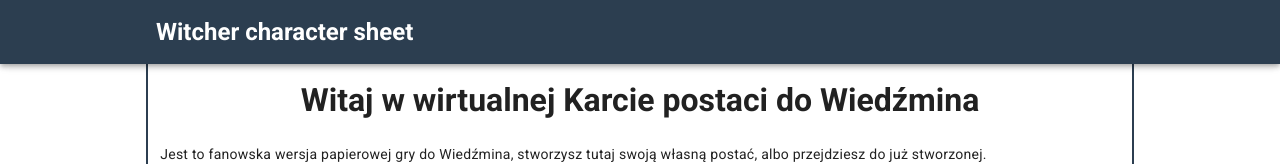
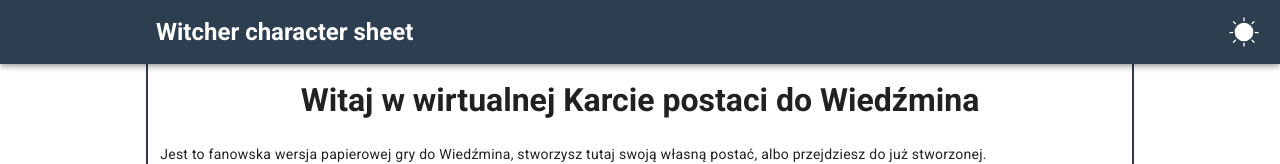
Before and after one commit to DzordzoMen/witcher-character-sheet, a Vue app: page / in a window 1280 px wide. Shown: the top 164 px of the page. Built offline with nearby package versions, Linux system fonts and the light colour scheme.

Commit message:
implemented new icons and mixin in header and navigation drawer

```diff
--- a/src/App.vue
+++ b/src/App.vue
@@ -178,6 +178,37 @@
           class="sidebar-list"
         >
           <v-list-item-group>
+            <v-list-item @click="darkTheme = !darkTheme">
+              <v-tooltip left nudge-left="8px">
+                <template #activator="{ on }">
+                  <v-list-item-icon v-on="on">
+                    <sun-icon
+                      v-if="!darkTheme"
+                      :width="32"
+                      :height="32"
+                      color="#fff"
+                    />
+
+                    <moon-icon
+                      v-else
+                      :width="32"
+                      :height="32"
+                      color="#fff"
+                    />
+                  </v-list-item-icon>
+                </template>
+
+                <span>
+                  {{ darkTheme ? 'Tryb nocny' : 'Tryb dzienny' }}
+                </span>
+              </v-tooltip>
+              <v-list-item-content>
+                <v-list-item-title>
+                  {{ darkTheme ? 'Tryb nocny' : 'Tryb dzienny' }}
+                </v-list-item-title>
+              </v-list-item-content>
+            </v-list-item>
+
             <v-list-item @click="exportCard()">
               <v-tooltip left nudge-left="8px">
                 <template #activator="{ on }">
@@ -245,14 +276,19 @@ import HerbBookIcon from './components/Icons/HerbBookIcon.vue';
 import SaddlebagsIcon from './components/Icons/SaddlebagsIcon.vue';
 import ElixirIcon from './components/Icons/ElixirIcon.vue';
 import NotesIcon from './components/Icons/NotesIcon.vue';
+import SunIcon from './components/Icons/SunIcon.vue';
+import MoonIcon from './components/Icons/MoonIcon.vue';
 
 import isUserInCard from './mixins/isUserInCard';
+import darkTheme from './mixins/darkTheme';
 
 import { exportWitcher } from './database';
 
 export default {
   name: 'App',
   components: {
+    SunIcon,
+    MoonIcon,
     TheHeader,
     TheFooter,
     NotesIcon,
@@ -262,6 +298,7 @@ export default {
     SaddlebagsIcon,
   },
   mixins: [
+    darkTheme,
     isUserInCard,
   ],
   data: () => ({
--- a/src/components/TheHeader.vue
+++ b/src/components/TheHeader.vue
@@ -14,6 +14,27 @@
       <h2 class="pl-5 hidden-sm-and-down">Witcher character sheet</h2>
     </v-row>
 
+    <div
+      class="theme-icon pa-1"
+      @click="darkTheme = !darkTheme"
+      v-if="!showIcon"
+      v-ripple
+    >
+      <sun-icon
+        v-if="!darkTheme"
+        :height="32"
+        :width="32"
+        color="#fff"
+      />
+
+      <moon-icon
+        v-else
+        :height="32"
+        :width="32"
+        color="#fff"
+      />
+    </div>
+
     <v-app-bar-nav-icon
       @click="$emit('onNavIconClick')"
       v-if="showIcon && $vuetify.breakpoint.smAndDown"
@@ -22,8 +43,20 @@
 </template>
 
 <script>
+import SunIcon from './Icons/SunIcon.vue';
+import MoonIcon from './Icons/MoonIcon.vue';
+
+import darkTheme from '../mixins/darkTheme';
+
 export default {
   name: 'TheHeader',
+  components: {
+    SunIcon,
+    MoonIcon,
+  },
+  mixins: [
+    darkTheme,
+  ],
   props: {
     showIcon: {
       type: Boolean,
@@ -33,3 +66,13 @@ export default {
   },
 };
 </script>
+
+<style lang="scss" scoped>
+.theme-icon {
+  cursor: pointer;
+  display: flex;
+  justify-content: center;
+  align-items: center;
+  border-radius: 4px;
+}
+</style>
```
